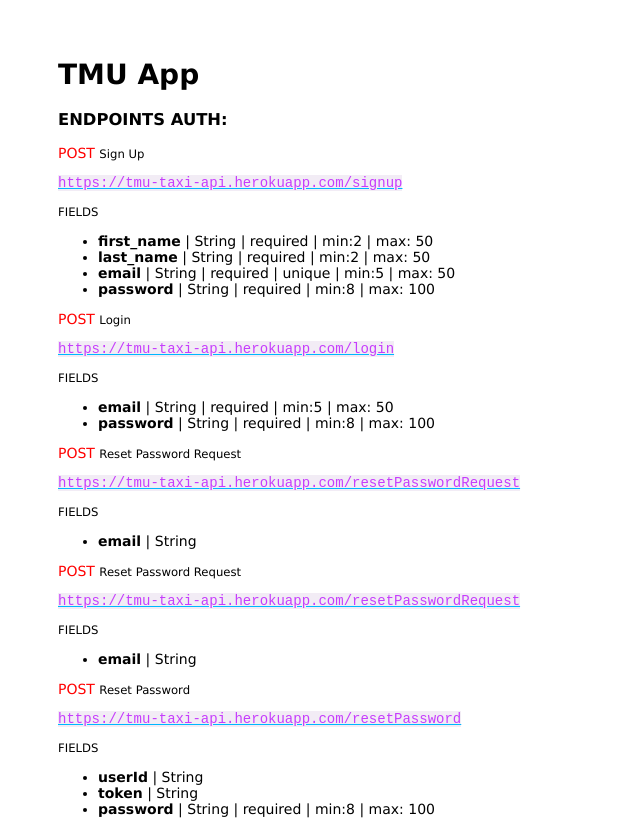
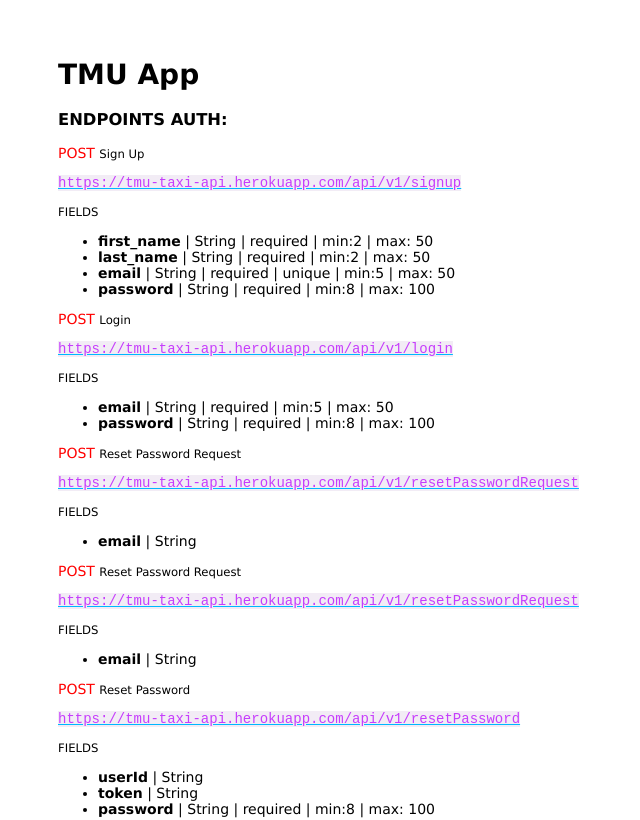
Before and after one commit to taxi-TMU/taxi-backend, a website: page public/index.html in a window 1280 px wide. Shown: the top 820 px of the page, without its empty margins (0-640 px from the left). Drawn offline with Linux system fonts and the light colour scheme.

Commit message:
update: api route for auth docs

```diff
--- a/public/index.html
+++ b/public/index.html
@@ -11,8 +11,8 @@
     <h3 color="#ff0">ENDPOINTS AUTH:</h3>
 
     <p><span style="color: red">POST</span> <small>Sign Up</small> </p>
-    <a href="https://tmu-taxi-api.herokuapp.com/signup">
-        <code style="background-color: #f2ecf5; color: #c63dfc">https://tmu-taxi-api.herokuapp.com/signup</code>
+    <a href="https://tmu-taxi-api.herokuapp.com/api/v1/signup">
+        <code style="background-color: #f2ecf5; color: #c63dfc">https://tmu-taxi-api.herokuapp.com/api/v1/signup</code>
     </a>
     <p><small>FIELDS</small></p>
     <ul>
@@ -31,8 +31,8 @@
     </ul>
 
     <p><span style="color: red">POST</span> <small>Login</small> </p>
-    <a href="https://tmu-taxi-api.herokuapp.com/login">
-        <code style="background-color: #f2ecf5; color: #c63dfc">https://tmu-taxi-api.herokuapp.com/login</code>
+    <a href="https://tmu-taxi-api.herokuapp.com/api/v1/login">
+        <code style="background-color: #f2ecf5; color: #c63dfc">https://tmu-taxi-api.herokuapp.com/api/v1/login</code>
     </a>
     <p><small>FIELDS</small></p>
     <ul>
@@ -46,8 +46,8 @@
 
 
     <p><span style="color: red">POST</span> <small>Reset Password Request</small> </p>
-    <a href="https://tmu-taxi-api.herokuapp.com/resetPasswordRequest">
-        <code style="background-color: #f2ecf5; color: #c63dfc">https://tmu-taxi-api.herokuapp.com/resetPasswordRequest</code>
+    <a href="https://tmu-taxi-api.herokuapp.com/api/v1/resetPasswordRequest">
+        <code style="background-color: #f2ecf5; color: #c63dfc">https://tmu-taxi-api.herokuapp.com/api/v1/resetPasswordRequest</code>
     </a>
     <p><small>FIELDS</small></p>
     <ul>
@@ -57,8 +57,8 @@
     </ul>
 
     <p><span style="color: red">POST</span> <small>Reset Password Request</small> </p>
-    <a href="https://tmu-taxi-api.herokuapp.com/resetPasswordRequest">
-        <code style="background-color: #f2ecf5; color: #c63dfc">https://tmu-taxi-api.herokuapp.com/resetPasswordRequest</code>
+    <a href="https://tmu-taxi-api.herokuapp.com/api/v1/resetPasswordRequest">
+        <code style="background-color: #f2ecf5; color: #c63dfc">https://tmu-taxi-api.herokuapp.com/api/v1/resetPasswordRequest</code>
     </a>
     <p><small>FIELDS</small></p>
     <ul>
@@ -68,8 +68,8 @@
     </ul>
 
     <p><span style="color: red">POST</span> <small>Reset Password</small> </p>
-    <a href="https://tmu-taxi-api.herokuapp.com/resetPassword">
-        <code style="background-color: #f2ecf5; color: #c63dfc">https://tmu-taxi-api.herokuapp.com/resetPassword</code>
+    <a href="https://tmu-taxi-api.herokuapp.com/api/v1/resetPassword">
+        <code style="background-color: #f2ecf5; color: #c63dfc">https://tmu-taxi-api.herokuapp.com/api/v1/resetPassword</code>
     </a>
     <p><small>FIELDS</small></p>
     <ul>
```
